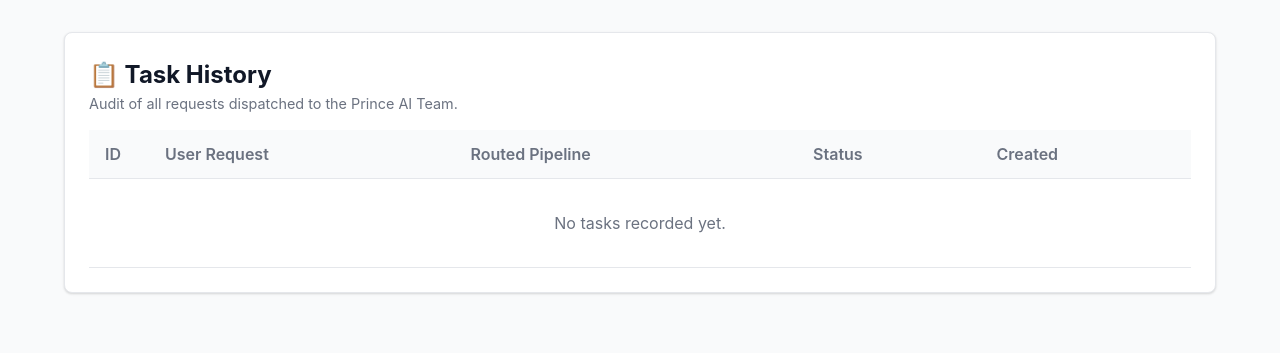
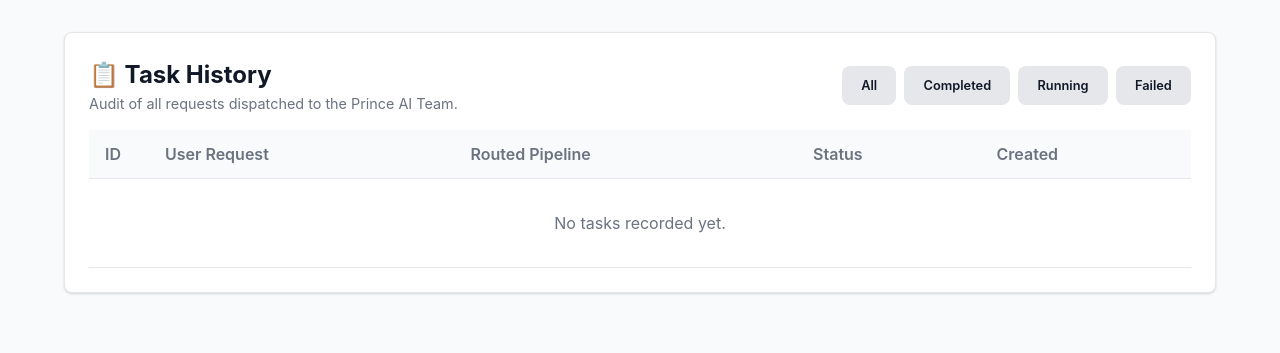
Before and after one commit to p4prince2/job-agent-local, a FastAPI app: page /tasks in a window 1280 px wide. Shown: the part 67-420 px from the top of the page. Run offline with FastAPI, Linux system fonts and the light colour scheme; data that the repository does not hold is empty; some libraries are stand-ins or nearby versions.

Commit message:
feat: add hierarchical subtask decomposition, filter badges, CLI flags, and fast unit test isolation

```diff
--- a/dashboard/templates/tasks.html
+++ b/dashboard/templates/tasks.html
@@ -4,8 +4,18 @@
 
 {% block content %}
 <div class="card">
-  <h2>📋 Task History</h2>
-  <p style="color: var(--text-muted); font-size: 0.9rem;">Audit of all requests dispatched to the Prince AI Team.</p>
+  <div style="display: flex; justify-content: space-between; align-items: center; margin-bottom: 1rem; flex-wrap: wrap; gap: 0.5rem;">
+    <div>
+      <h2>📋 Task History</h2>
+      <p style="color: var(--text-muted); font-size: 0.9rem;">Audit of all requests dispatched to the Prince AI Team.</p>
+    </div>
+    <div style="display: flex; gap: 0.5rem;">
+      <a href="/tasks?status=all" class="btn btn-secondary" style="font-size: 0.8rem;">All</a>
+      <a href="/tasks?status=completed" class="btn btn-secondary" style="font-size: 0.8rem;">Completed</a>
+      <a href="/tasks?status=running" class="btn btn-secondary" style="font-size: 0.8rem;">Running</a>
+      <a href="/tasks?status=failed" class="btn btn-secondary" style="font-size: 0.8rem;">Failed</a>
+    </div>
+  </div>
 
   <table>
     <thead>
--- a/dashboard/templates/work.html
+++ b/dashboard/templates/work.html
@@ -41,7 +41,7 @@
 
       <div style="display: flex; flex-direction: column; gap: 0.75rem;">
         {% for item in work_items %}
-        <div id="work-item-{{ item.id }}" style="border: 1px solid var(--border); padding: 0.75rem; border-radius: 6px; display: flex; justify-content: space-between; align-items: center; background: {% if item.status == 'done' %}#F8FAFC{% else %}var(--surface){% endif %};">
+        <div id="work-item-{{ item.id }}" style="border: 1px solid var(--border); padding: 0.75rem; border-radius: 6px; display: flex; justify-content: space-between; align-items: center; background: {% if item.status == 'done' %}#F8FAFC{% else %}var(--surface){% endif %}; {% if item.parent_id %}margin-left: 1.5rem; border-left: 3px solid var(--primary);{% endif %}">
           <div style="display: flex; align-items: center; gap: 0.75rem;">
             <form action="/work/toggle/{{ item.id }}" method="POST"
                   hx-post="/work/toggle/{{ item.id }}"
@@ -51,12 +51,16 @@
             </form>
             <div>
               <div style="{% if item.status == 'done' %}text-decoration: line-through; color: var(--text-muted);{% else %}font-weight: 600;{% endif %}">
+                {% if item.parent_id %}<span style="color: var(--primary); font-size: 0.85rem; margin-right: 0.2rem;">↳</span>{% endif %}
                 {{ item.title }}
               </div>
               <span class="badge {% if item.project_tag == 'gate_prep' %}badge-daily{% elif item.project_tag == 'ai_ml' %}badge-content{% elif item.project_tag == 'github' %}badge-github{% else %}badge-supervisor{% endif %}" style="font-size: 0.7rem; padding: 0.1rem 0.4rem;">
                 {{ item.project_tag }}
               </span>
               <span style="font-size: 0.75rem; color: var(--text-muted); margin-left: 0.4rem;">Priority: {{ item.priority }}</span>
+              {% if item.parent_id %}
+              <span style="font-size: 0.7rem; color: var(--primary); margin-left: 0.4rem;">[Subtask of #{{ item.parent_id }}]</span>
+              {% endif %}
             </div>
           </div>
           <div style="display: flex; align-items: center; gap: 0.5rem;">
--- a/main.py
+++ b/main.py
@@ -173,10 +173,16 @@ def system_status_endpoint(db: Session = Depends(get_db)):
 # 2. Tasks History
 # ----------------------------------------------------------------------
 @app.get("/tasks", response_class=HTMLResponse)
-def tasks_page(request: Request, db: Session = Depends(get_db)):
-    tasks = db.query(Task).order_by(Task.created_at.desc()).limit(50).all()
+def tasks_page(request: Request, status: Optional[str] = None, db: Session = Depends(get_db)):
+    query = db.query(Task)
+    if status and status != "all":
+        query = query.filter(Task.status == status.lower())
+    tasks = query.order_by(Task.created_at.desc()).limit(50).all()
     context = get_common_context(db, active_tab="tasks")
-    context.update({"tasks": tasks})
+    context.update({
+        "tasks": tasks,
+        "selected_status": status or "all"
+    })
     return templates.TemplateResponse(request=request, name="tasks.html", context=context)
 
 
@@ -272,12 +278,15 @@ def toggle_work_item(request: Request, item_id: int, db: Session = Depends(get_d
         db.refresh(item)
     if request.headers.get("HX-Request") and item:
         is_done = item.status == "done"
+        checked = "checked" if is_done else ""
         line_style = "text-decoration: line-through; color: var(--text-muted);" if is_done else "font-weight: 600;"
         bg_style = "#F8FAFC" if is_done else "var(--surface)"
         badge_cls = "badge-content" if is_done else "badge-daily"
-        checked = "checked" if is_done else ""
+        subtask_style = "margin-left: 1.5rem; border-left: 3px solid var(--primary);" if item.parent_id else ""
+        subtask_prefix = '<span style="color: var(--primary); font-size: 0.85rem; margin-right: 0.2rem;">↳</span>' if item.parent_id else ""
+        subtask_note = f'<span style="font-size: 0.7rem; color: var(--primary); margin-left: 0.4rem;">[Subtask of #{item.parent_id}]</span>' if item.parent_id else ""
         return HTMLResponse(f"""
-        <div id="work-item-{item.id}" style="border: 1px solid var(--border); padding: 0.75rem; border-radius: 6px; display: flex; justify-content: space-between; align-items: center; background: {bg_style};">
+        <div id="work-item-{item.id}" style="border: 1px solid var(--border); padding: 0.75rem; border-radius: 6px; display: flex; justify-content: space-between; align-items: center; background: {bg_style}; {subtask_style}">
           <div style="display: flex; align-items: center; gap: 0.75rem;">
             <form action="/work/toggle/{item.id}" method="POST"
                   hx-post="/work/toggle/{item.id}"
@@ -287,12 +296,13 @@ def toggle_work_item(request: Request, item_id: int, db: Session = Depends(get_d
             </form>
             <div>
               <div style="{line_style}">
-                {item.title}
+                {subtask_prefix}{item.title}
               </div>
               <span class="badge badge-daily" style="font-size: 0.7rem; padding: 0.1rem 0.4rem;">
                 {item.project_tag}
               </span>
               <span style="font-size: 0.75rem; color: var(--text-muted); margin-left: 0.4rem;">Priority: {item.priority}</span>
+              {subtask_note}
             </div>
           </div>
           <div style="display: flex; align-items: center; gap: 0.5rem;">
@@ -338,13 +348,17 @@ def github_page(request: Request, db: Session = Depends(get_db)):
 # 6. Approval Queue & Safety Center
 # ----------------------------------------------------------------------
 @app.get("/approvals", response_class=HTMLResponse)
-def approvals_page(request: Request, db: Session = Depends(get_db)):
+def approvals_page(request: Request, status: Optional[str] = None, db: Session = Depends(get_db)):
     pending = ApprovalManager.get_pending_approvals(db=db)
-    all_apps = ApprovalManager.get_all_approvals(limit=50, db=db)
+    query = db.query(Approval)
+    if status and status != "all":
+        query = query.filter(Approval.status == status.lower())
+    all_apps = query.order_by(Approval.created_at.desc()).limit(50).all()
     context = get_common_context(db, active_tab="approvals")
     context.update({
         "pending_approvals": pending,
-        "all_approvals": all_apps
+        "all_approvals": all_apps,
+        "selected_status": status or "all"
     })
     return templates.TemplateResponse(request=request, name="approvals.html", context=context)
 
```
Also changed, not shown: agents/daily_work_agent.py (+9 -3 lines), dashboard/templates/approvals.html (+9 -1 lines), run.py (+17 -4 lines), tests/test_content_agent.py (+22 -1 lines), tests/test_github_agent.py (+28 -1 lines), tests/test_routes.py (+4 -2 lines).
